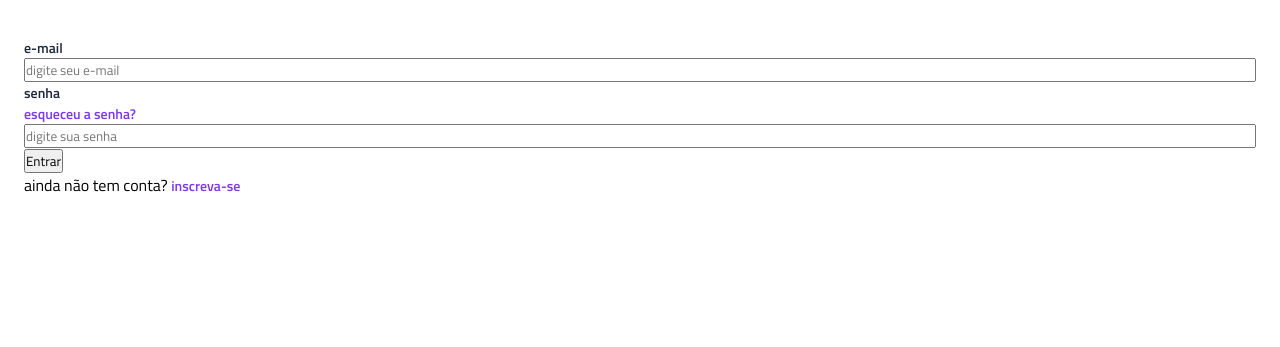
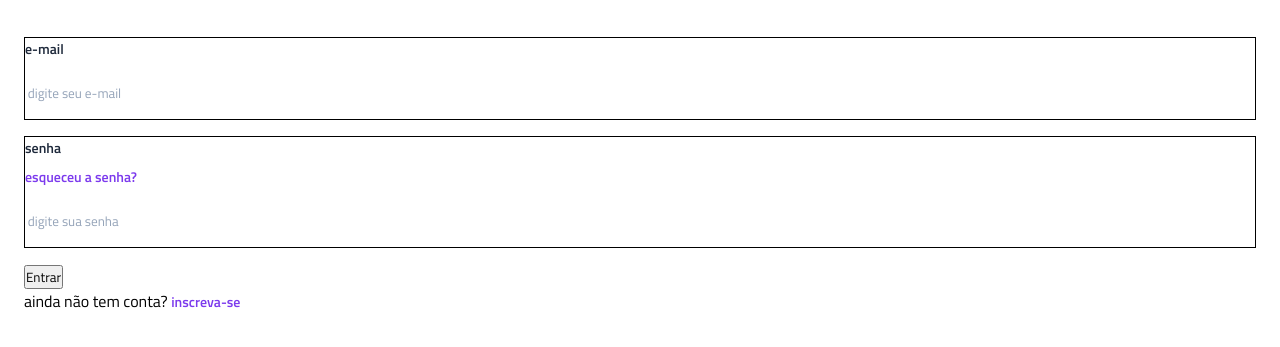
Before and after one commit to pedroalkimim12a/projeto-vertigo, a plain HTML site: page index.html in a window 1280 px wide. Shown: the part 267-614 px from the top of the page. Drawn offline with Linux system fonts and the light colour scheme.

Commit message:
estilização da input

```diff
--- a/style.css
+++ b/style.css
@@ -7,7 +7,10 @@
 :root{
     --gray-800: #1e293b;
     --gray-600: #475569;
-    --purple:#7c3aed;
+    --gray-400: #94a3b8;
+    --gray-200: #e2e8f0;
+    --purple:   #7c3aed;
+
 }
 
 header {
@@ -41,15 +44,31 @@ main{
    color: var(--gray-800);
    font-weight: 600;
 }
+
+.login input{
+    padding: 1rem 0.175rem;
+    border: 1px solid color var(--gray-200);
+    border-radius: 0.25rem;
+
+}
+.login input::placeholder{
+  color: var(--gray-400);
+}
 .login a{
     color: var(--purple);
     text-decoration: none;
     font-size: 0.875rem;
     font-weight: 600;
 }
+.login a:hover{
+text-decoration: underline;
+}
 .input-box{
     display: flex;
     flex-direction: column;
+    margin-bottom:1rem ;
+    gap: 0.5rem;
+    border: 1px solid;
 }
 .input-box div{
     display: flex;
```
